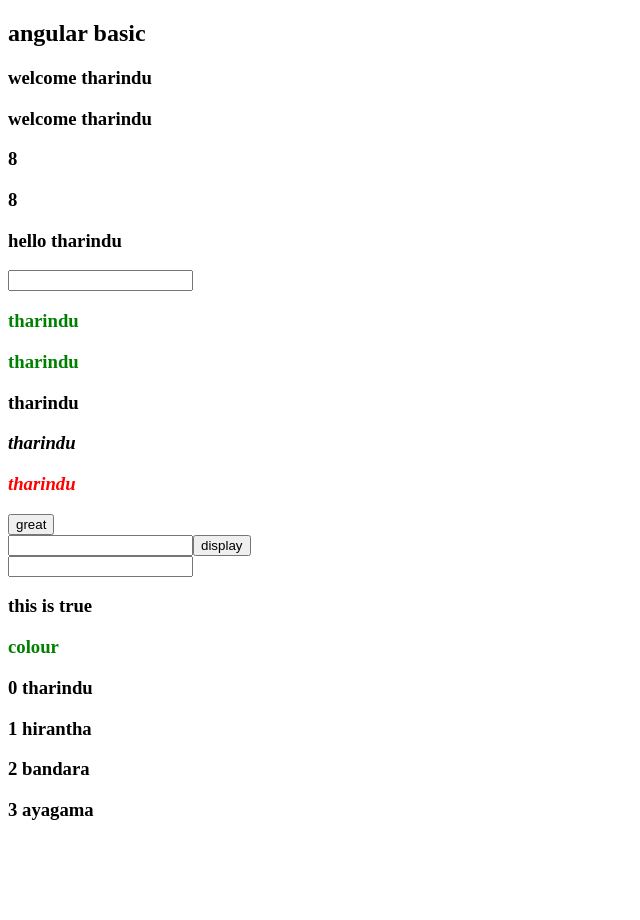
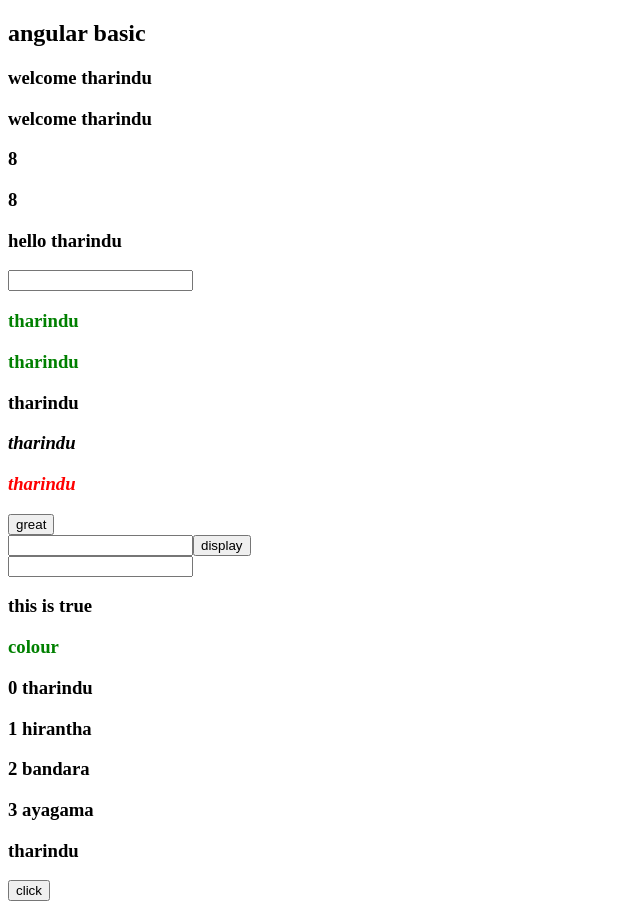
Before and after one commit to tharinduAyagama/angular_basic, an Angular app: page / in a window 1280 px wide. Shown: the whole page, without its empty margins (0-640 px from the left). Before the commit the page ends 840 px from the top, so only its background shows below. Built offline with nearby package versions, Linux system fonts and the light colour scheme.

Commit message:
data share between components

```diff
--- a/src/app/app.component.html
+++ b/src/app/app.component.html
@@ -6,3 +6,7 @@
 <app-template-referance-variable></app-template-referance-variable>
 <app-two-way-binding></app-two-way-binding>
 <app-ng-if-switch-for></app-ng-if-switch-for>
+<app-data-share-between-com (childEvent)="mas=$event" [parentName]="name"></app-data-share-between-com>
+<div>
+    <h3>{{mas}}</h3>
+</div>
--- a/src/app/app.component.ts
+++ b/src/app/app.component.ts
@@ -7,4 +7,6 @@
 })
 export class AppComponent {
   title = 'angular basic';
+  name = "tharindu";
+  public mas = "";
 }
--- a/src/app/app.module.ts
+++ b/src/app/app.module.ts
@@ -11,6 +11,7 @@
 import { TemplateReferanceVariableComponent } from './template-referance-variable/template-referance-variable.component';
 import { TwoWayBindingComponent } from './two-way-binding/two-way-binding.component';
 import { NgIfSwitchForComponent } from './ng-if-switch-for/ng-if-switch-for.component';
+import { DataShareBetweenComComponent } from './data-share-between-com/data-share-between-com.component';
 
 @NgModule({
   declarations: [
@@ -21,7 +22,8 @@
     EventBindingComponent,
     TemplateReferanceVariableComponent,
     TwoWayBindingComponent,
-    NgIfSwitchForComponent
+    NgIfSwitchForComponent,
+    DataShareBetweenComComponent
   ],
   imports: [
     BrowserModule,
--- /dev/null
+++ b/src/app/data-share-between-com/data-share-between-com.component.html
@@ -0,0 +1,2 @@
+<h3>{{pName}}</h3>
+<button (click) ="onClick()">click</button>
--- /dev/null
+++ b/src/app/data-share-between-com/data-share-between-com.component.ts
@@ -0,0 +1,21 @@
+import { Component, OnInit, Input, Output , EventEmitter} from '@angular/core';
+
+@Component({
+  selector: 'app-data-share-between-com',
+  templateUrl: './data-share-between-com.component.html',
+  styleUrls: ['./data-share-between-com.component.scss']
+})
+export class DataShareBetweenComComponent implements OnInit {
+
+  @Input('parentName') public pName;
+  @Output() public childEvent = new EventEmitter();
+
+  constructor() { }
+
+  ngOnInit() {
+  }
+  onClick(){
+    this.childEvent.emit('this iis from child');
+  }
+
+}
```
Also changed, not shown: src/app/data-share-between-com/data-share-between-com.component.scss (added), 1 other file (tests, documents, lock files or other folders).
